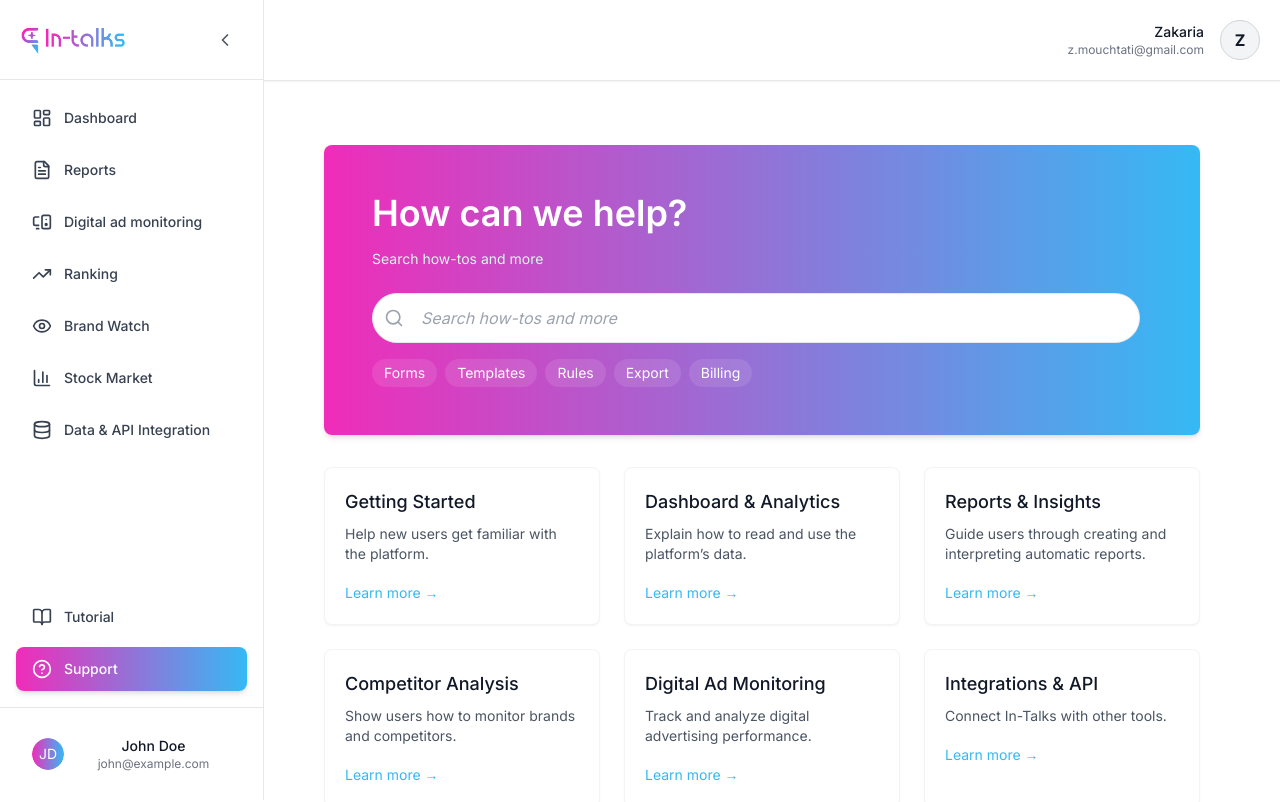
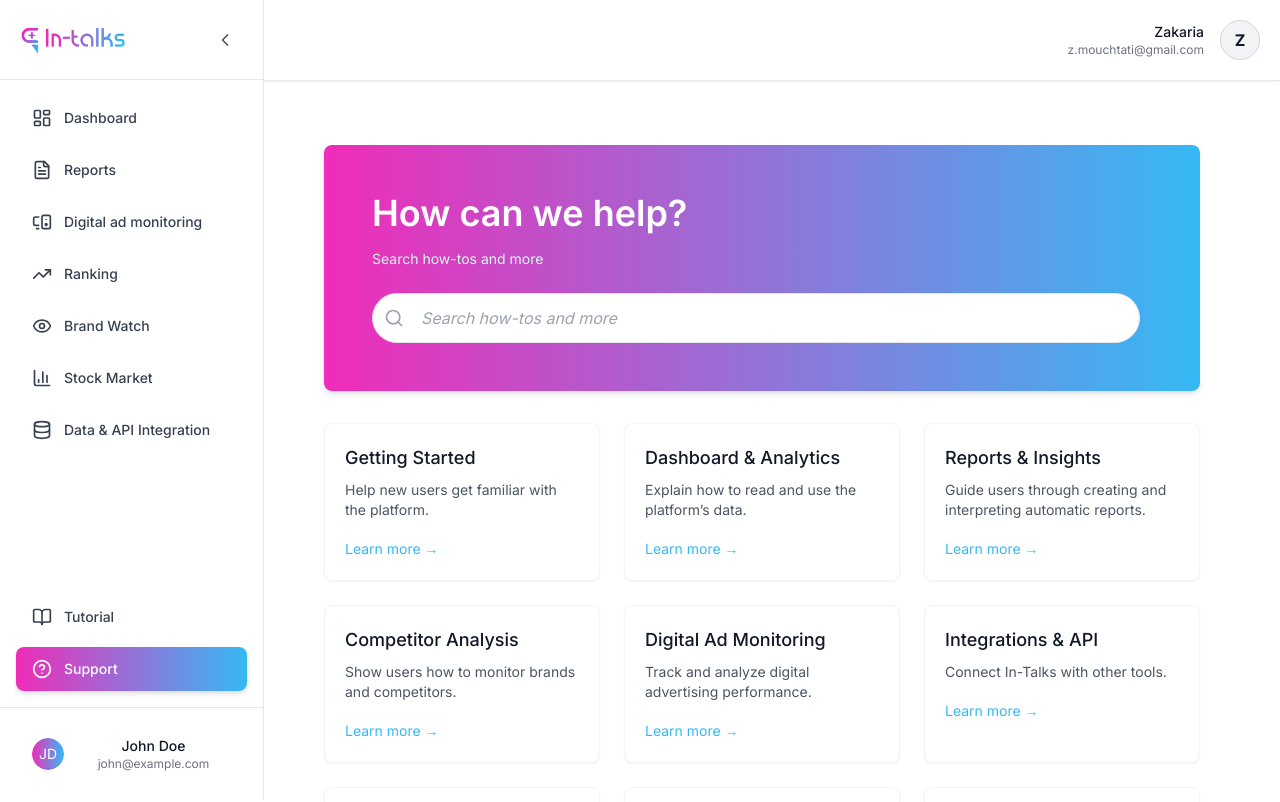
Before and after one commit to elFilaly001/project, a Next.js app: page /en/support in a window 1280 px wide. Shown: the top 802 px of the page. Built offline with nearby package versions, Linux system fonts and the light colour scheme.

Commit message:
style: Adjust indentation for consistency in SupportPage and page components

```diff
--- a/app/[lang]/support/page.tsx
+++ b/app/[lang]/support/page.tsx
@@ -1,6 +1,6 @@
 import SupportPage from '@/components/support-page';
 
 export default function Page({ params }: { params: { lang?: string } }) {
-	const lang = (params && params.lang) || 'en';
-	return <SupportPage lang={lang} />;
+    const lang = (params && params.lang) || 'en';
+    return <SupportPage lang={lang} />;
 }
--- a/components/support-page.tsx
+++ b/components/support-page.tsx
@@ -52,13 +52,7 @@ export default function SupportPage({ lang }: SupportPageProps) {
                         />
                     </label>
 
-          <div className="mt-4 flex gap-2 flex-wrap text-sm">
-            <span className="px-3 py-1 bg-white/10 text-white rounded-full">Forms</span>
-            <span className="px-3 py-1 bg-white/10 text-white rounded-full">Templates</span>
-            <span className="px-3 py-1 bg-white/10 text-white rounded-full">Rules</span>
-            <span className="px-3 py-1 bg-white/10 text-white rounded-full">Export</span>
-            <span className="px-3 py-1 bg-white/10 text-white rounded-full">Billing</span>
-          </div>
+                    {/* chips removed per design — kept the area clean under the search input */}
                 </div>
             </div>
 
```
Lines whose indentation alone changed are shown as unchanged.
